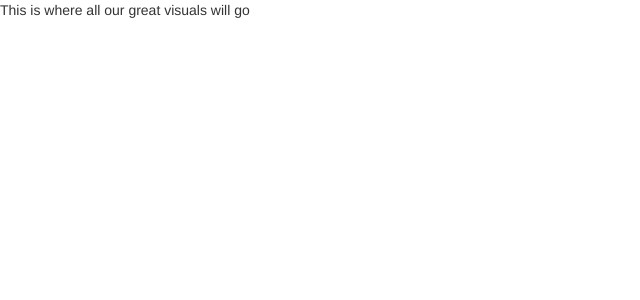
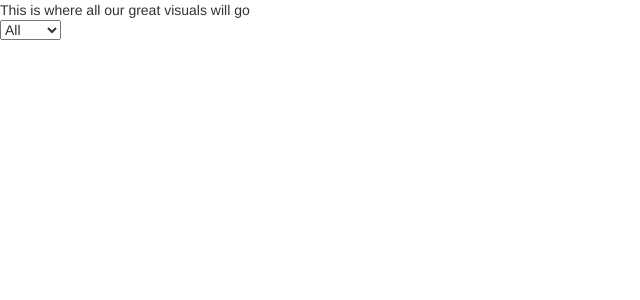
Before and after one commit to hakbrk/Project_2_Bikers, a Flask app: page / in a window 1280 px wide. Shown: the top 300 px of the page, without its empty margins (0-640 px from the left). Run offline with Flask 2, Linux system fonts and the light colour scheme; data that the repository does not hold is empty; parts of the project's set-up code (start-up, migrations or seed data) failed here and were passed over; some libraries are stand-ins or nearby versions.

Commit message:
Updated html

```diff
--- a/Bike_Sharing_Data/templates/index.html
+++ b/Bike_Sharing_Data/templates/index.html
@@ -14,7 +14,8 @@
 <body>
 
   <div>This is where all our great visuals will go</div>
-
+  <select id="selDataset" onchange="getData(this.value)"></select>
+  <div id="bar"></div>
   <!-- <script src="https://cdn.plot.ly/plotly-1.31.2.min.js"></script> -->
   <script src="https://cdnjs.cloudflare.com/ajax/libs/d3/5.5.0/d3.js"></script>
   <script src="https://cdn.plot.ly/plotly-latest.min.js"></script>
```
